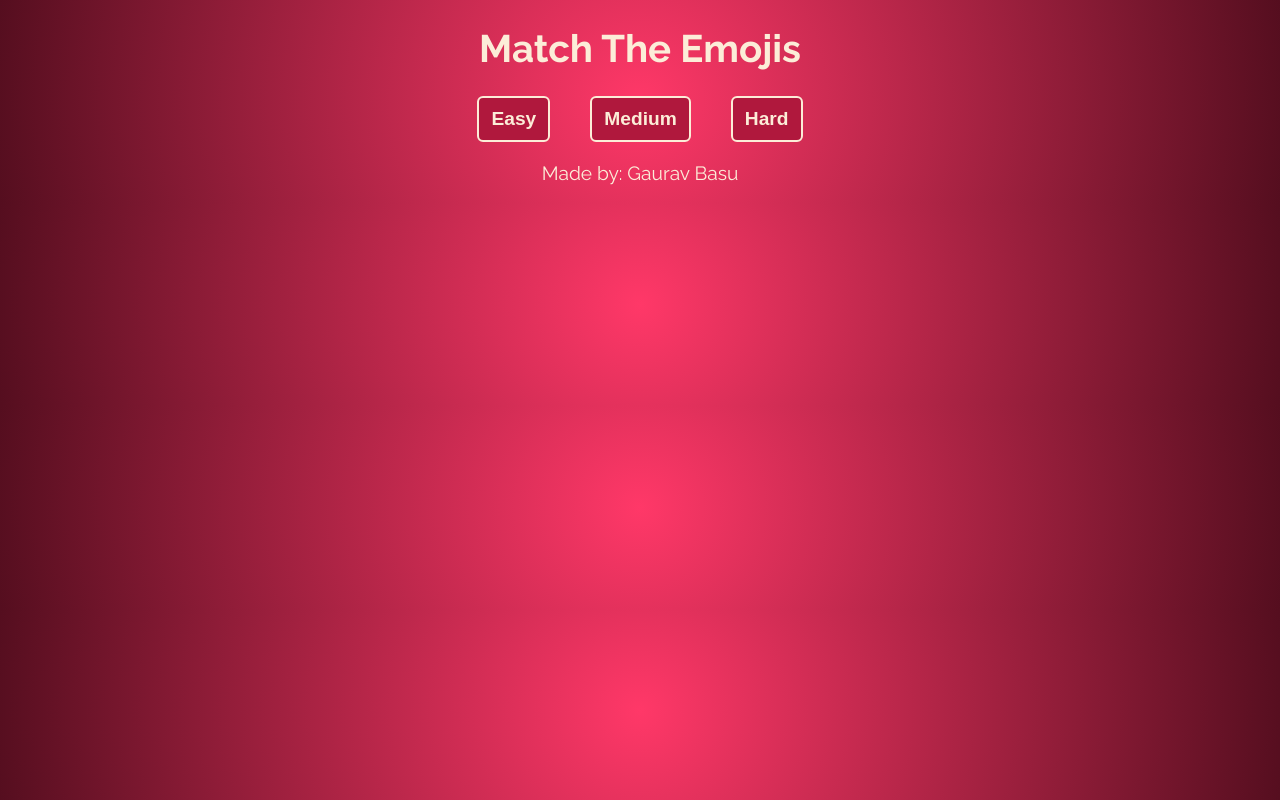
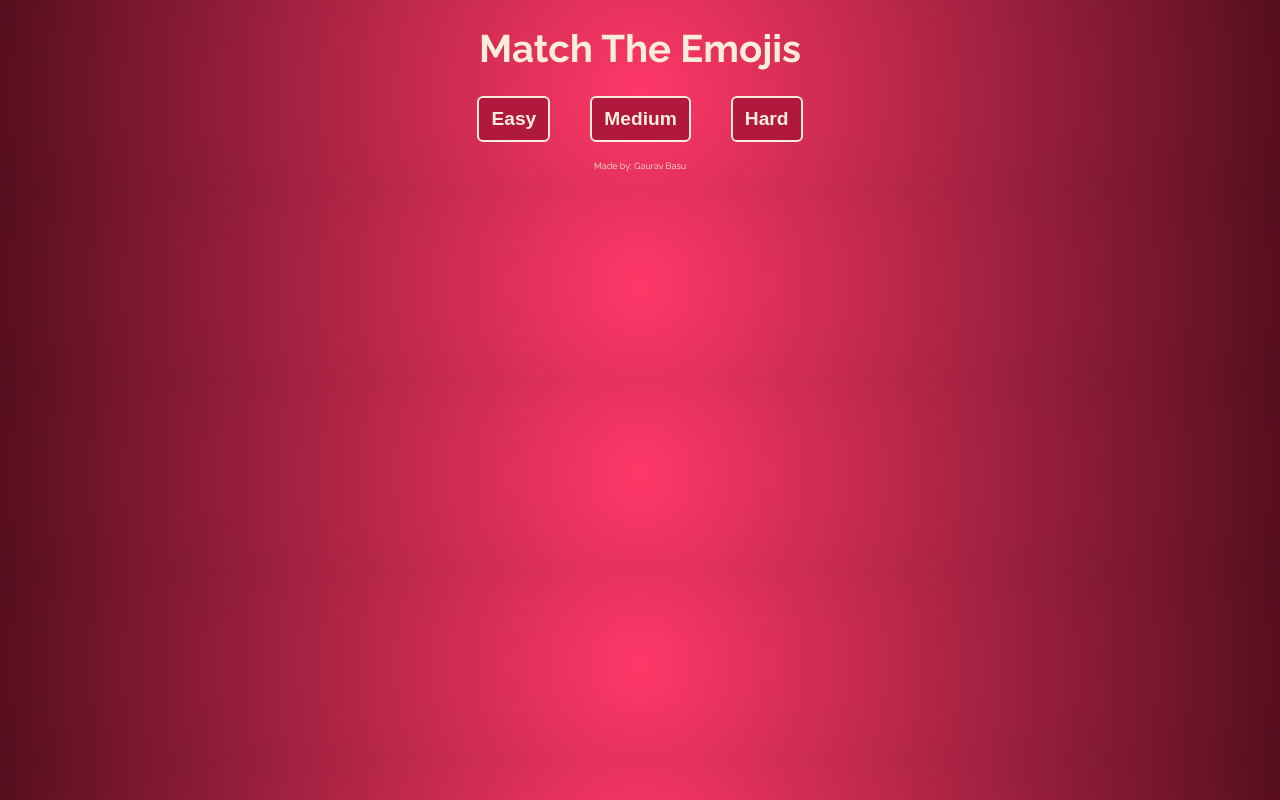
Before and after one commit to shortneek12/match_the_emojis, a React (Vite) app: page / in a window 1280 px wide. Built offline with nearby package versions, Linux system fonts and the light colour scheme.

Commit message:
[UPDATE] minor chnages in css

```diff
--- a/src/App.css
+++ b/src/App.css
@@ -22,10 +22,15 @@ button:hover{
   grid-gap: 5px;
 }
 
-.footer{
-  font-size: small;
+footer{
+  font-size: xx-small;
   margin-top: auto;
   padding: 10px;
   text-align: center;
   color: #fcedd8;
 }
+
+.congrats{
+  font-size: xx-large;
+  padding: 10px 0px;
+}
--- a/src/App.jsx
+++ b/src/App.jsx
@@ -94,7 +94,8 @@ function App() {
         <div>
           {gameCompleted ? (
             <div className="completion-message">
-              <h2>Congratulations! You've matched all the cards!</h2>
+              <h2 className="congrats">Congratulations! You've matched all the cards!</h2>
+              <h2>Total turns: {turns}</h2>
               <button onClick={() => setDifficulty(null)}>Play Again</button>
             </div>
           ) : (
```
